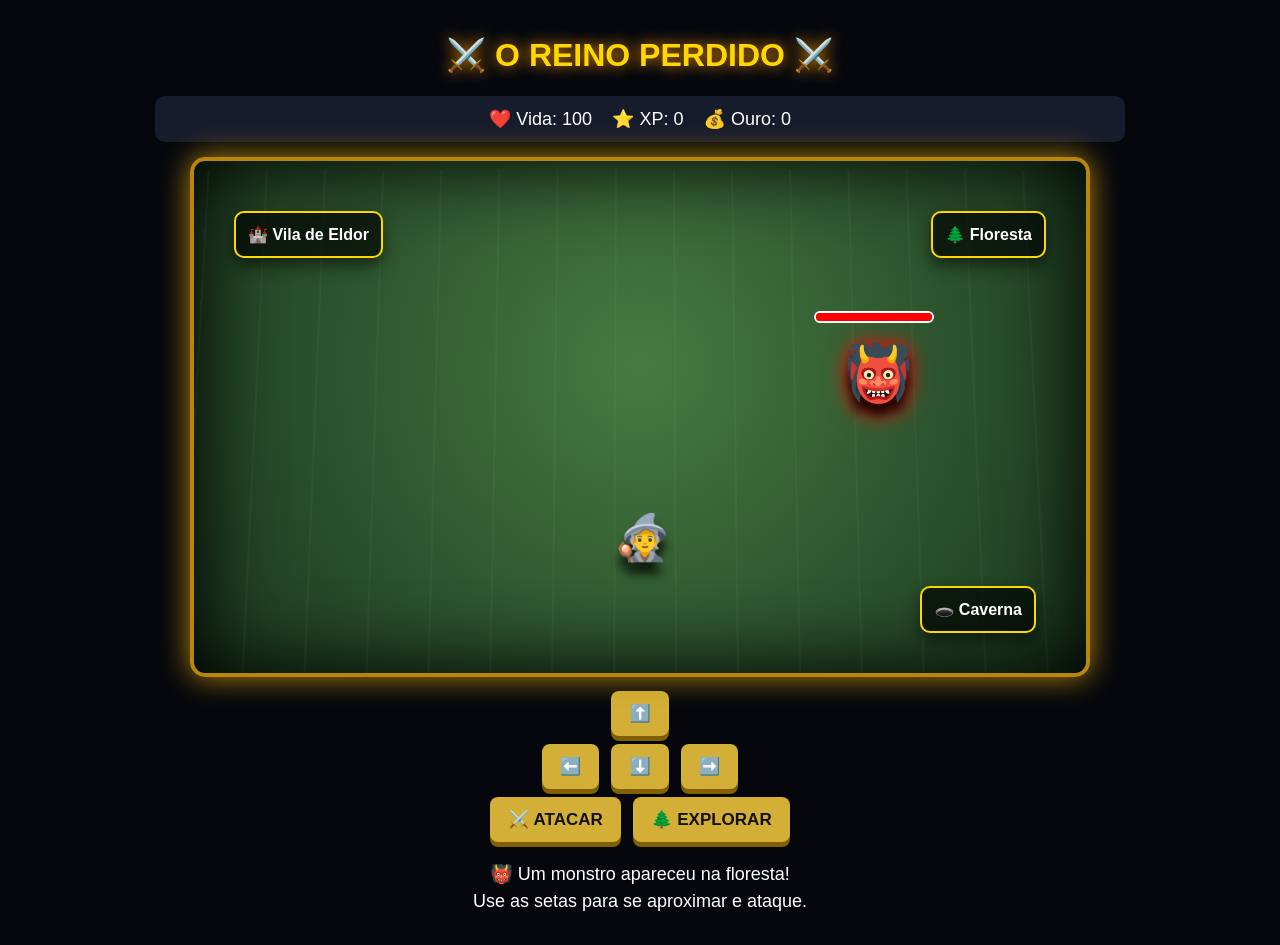
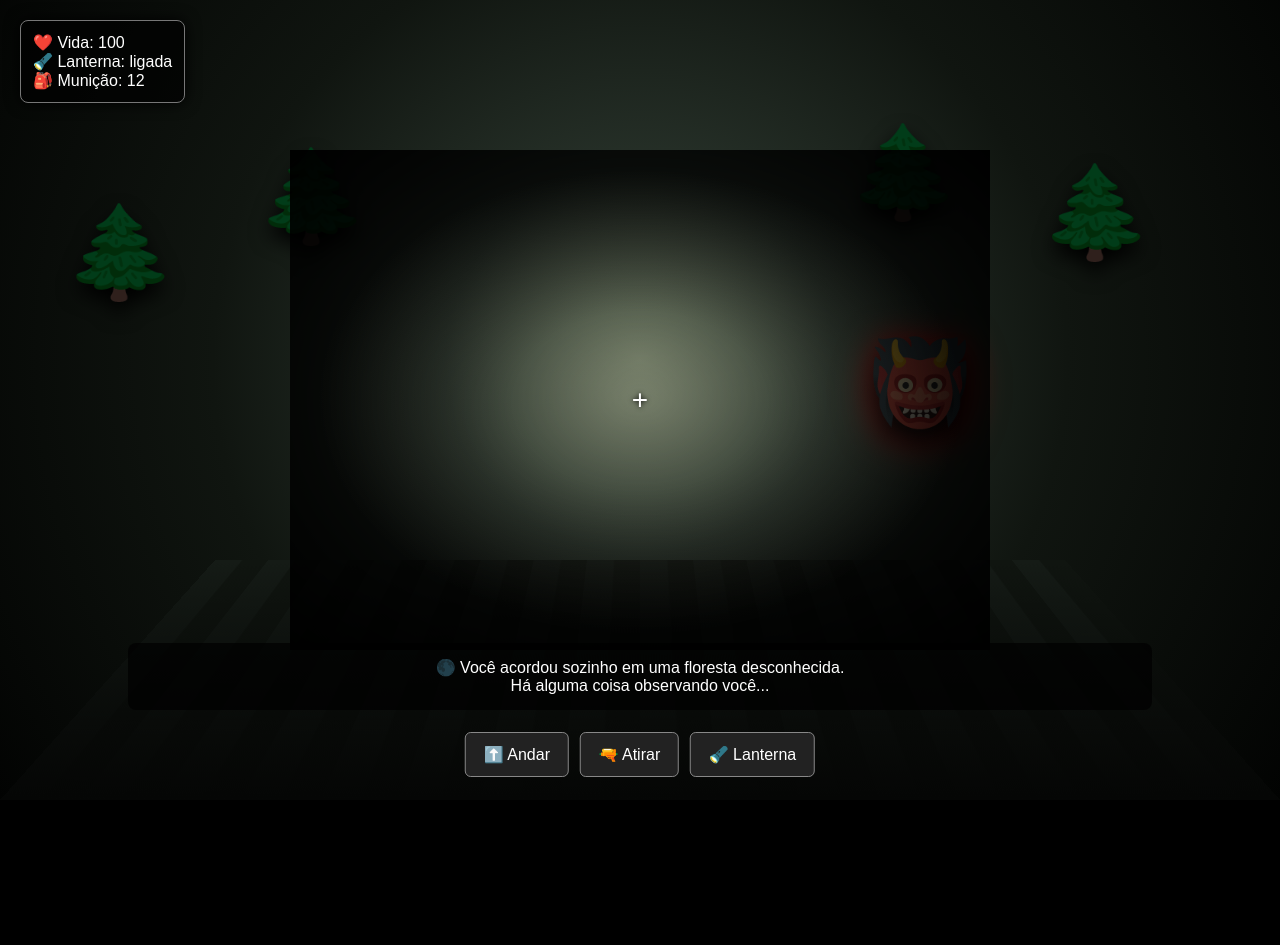
Before and after one commit to ademir225/snake-game, a plain HTML site: page index.html in a window 1280 px wide. After the commit the page ends 800 px from the top, so only its background shows below. Drawn offline with Linux system fonts and the light colour scheme.

Commit message:
Update index.html

```diff
--- a/index.html
+++ b/index.html
@@ -3,231 +3,218 @@
 <head>
 <meta charset="UTF-8">
 <meta name="viewport" content="width=device-width, initial-scale=1.0">
-
-<title>O Reino Perdido</title>
+<title>O Reino Perdido - Terror</title>
 
 <style>
-
 * {
     box-sizing: border-box;
 }
 
 body {
     margin: 0;
-    background: #05070d;
+    overflow: hidden;
+    background: #000;
     color: white;
     font-family: Arial, sans-serif;
-    text-align: center;
 }
 
 #jogo {
-    max-width: 1000px;
-    margin: auto;
-    padding: 15px;
+    width: 100vw;
+    height: 100vh;
+    position: relative;
+    background:
+        radial-gradient(circle at 50% 45%,
+        #596451 0%,
+        #263028 25%,
+        #101510 55%,
+        #020302 100%);
 }
 
-h1 {
-    color: #ffd700;
-    text-shadow: 0 0 15px #ff9900;
+/* efeito de profundidade */
+#chao {
+    position: absolute;
+    left: 0;
+    bottom: 0;
+    width: 100%;
+    height: 55%;
+
+    background:
+        linear-gradient(
+            to bottom,
+            rgba(0,0,0,0),
+            #050605
+        ),
+        repeating-linear-gradient(
+            90deg,
+            #151b16 0px,
+            #151b16 40px,
+            #101510 42px,
+            #101510 80px
+        );
+
+    transform: perspective(500px) rotateX(35deg);
+    transform-origin: bottom;
 }
 
-#status {
-    background: #171c2c;
-    padding: 12px;
-    border-radius: 10px;
-    margin-bottom: 15px;
-    font-size: 18px;
+/* árvores */
+.arvore {
+    position: absolute;
+    font-size: 90px;
+    filter: brightness(.35) drop-shadow(0 10px 10px black);
 }
 
-/* MUNDO */
+.a1 { left: 5%; top: 25%; }
+.a2 { left: 20%; top: 18%; }
+.a3 { right: 10%; top: 20%; }
+.a4 { right: 25%; top: 15%; }
 
-#mapa {
-    position: relative;
-    width: 900px;
-    max-width: 95vw;
-    height: 520px;
-    margin: auto;
-    overflow: hidden;
+/* HUD */
+#hud {
+    position: absolute;
+    top: 20px;
+    left: 20px;
+    z-index: 20;
+
+    background: rgba(0,0,0,.65);
+    border: 1px solid #777;
+    border-radius: 8px;
+
+    padding: 12px;
+
+    box-shadow: 0 0 15px black;
+}
+
+/* mira */
+#mira {
+    position: absolute;
+    left: 50%;
+    top: 50%;
+
+    transform: translate(-50%, -50%);
+
+    font-size: 28px;
+
+    z-index: 20;
+
+    color: white;
+    text-shadow: 0 0 5px black;
+}
+
+/* lanterna */
+#lanterna {
+    position: absolute;
+
+    left: 50%;
+    top: 50%;
+
+    width: 700px;
+    height: 500px;
+
+    transform: translate(-50%, -50%);
 
     background:
-        radial-gradient(circle at 50% 40%, #477b42, #18351d);
-
-    border: 4px solid #b8860b;
-    border-radius: 15px;
-
-    box-shadow:
-        inset 0 0 80px #000,
-        0 0 30px #b8860b;
-
-    perspective: 700px;
-}
-
-/* chão com efeito de profundidade */
-
-#chao {
-    position: absolute;
-    width: 100%;
-    height: 100%;
-
-    background:
-        repeating-linear-gradient(
-            90deg,
-            rgba(255,255,255,.03) 0px,
-            rgba(255,255,255,.03) 2px,
-            transparent 2px,
-            transparent 60px
+        radial-gradient(
+            ellipse,
+            rgba(255,255,220,.22) 0%,
+            rgba(255,255,220,.08) 25%,
+            rgba(0,0,0,.75) 65%,
+            rgba(0,0,0,.96) 100%
         );
 
-    transform: rotateX(5deg);
-}
-
-/* PERSONAGEM */
-
-#jogador {
-    position: absolute;
-
-    width: 50px;
-    height: 65px;
-
-    left: 420px;
-    top: 350px;
-
-    font-size: 45px;
-
-    filter: drop-shadow(0 12px 5px rgba(0,0,0,.7));
-
-    transition: .15s;
+    pointer-events: none;
 
     z-index: 10;
 }
 
-/* MONSTRO */
-
+/* monstro */
 #monstro {
     position: absolute;
 
-    width: 60px;
-    height: 70px;
+    left: 68%;
+    top: 42%;
 
-    left: 650px;
-    top: 180px;
-
-    font-size: 55px;
+    font-size: 80px;
 
     filter:
-        drop-shadow(0 12px 5px rgba(0,0,0,.8))
-        drop-shadow(0 0 10px red);
+        brightness(.45)
+        drop-shadow(0 15px 10px black)
+        drop-shadow(0 0 15px darkred);
 
-    z-index: 9;
+    z-index: 5;
+
+    animation: respirar 2s infinite;
 }
 
-/* LOCAIS */
+@keyframes respirar {
+    0%,100% {
+        transform: scale(1);
+    }
 
-.local {
+    50% {
+        transform: scale(1.04);
+    }
+}
+
+/* mensagem */
+#mensagem {
     position: absolute;
 
-    padding: 12px;
+    bottom: 90px;
+    left: 50%;
 
-    background: rgba(0,0,0,.65);
+    transform: translateX(-50%);
 
-    border: 2px solid #ffd700;
+    width: 80%;
 
-    border-radius: 10px;
+    text-align: center;
 
-    box-shadow: 0 8px 15px rgba(0,0,0,.5);
-
-    font-weight: bold;
-}
-
-#vila {
-    left: 40px;
-    top: 50px;
-}
-
-#floresta {
-    right: 40px;
-    top: 50px;
-}
-
-#caverna {
-    right: 50px;
-    bottom: 40px;
-}
-
-/* BARRA DO MONSTRO */
-
-#barraMonstro {
-    position: absolute;
-
-    left: 620px;
-    top: 150px;
-
-    width: 120px;
-    height: 12px;
-
-    background: #333;
-
-    border: 2px solid white;
-
-    border-radius: 10px;
-
-    overflow: hidden;
-
-    z-index: 11;
-}
-
-#vidaMonstro {
-    width: 100%;
-    height: 100%;
-
-    background: red;
-}
-
-/* MENSAGEM */
-
-#mensagem {
-    min-height: 60px;
+    background: rgba(0,0,0,.7);
 
     padding: 15px;
 
-    font-size: 18px;
+    border-radius: 8px;
 
-    line-height: 1.5;
+    z-index: 20;
 }
 
-/* CONTROLES */
+/* controles */
+#controles {
+    position: absolute;
+
+    bottom: 20px;
+    left: 50%;
+
+    transform: translateX(-50%);
+
+    z-index: 30;
+
+    text-align: center;
+}
 
 button {
+    background: #222;
+    color: white;
+
+    border: 1px solid #888;
+
+    border-radius: 6px;
+
     padding: 12px 18px;
 
-    margin: 4px;
-
-    border: none;
-
-    border-radius: 8px;
-
-    background: #d4af37;
-
-    color: #111;
-
-    font-size: 17px;
-
-    font-weight: bold;
+    margin: 3px;
 
     cursor: pointer;
 
-    box-shadow: 0 5px 0 #806000;
+    font-size: 16px;
 }
 
-button:active {
-    transform: translateY(4px);
-    box-shadow: 0 1px 0 #806000;
+button:hover {
+    background: #444;
 }
 
-.controles {
-    margin-top: 10px;
+#perigo {
+    color: #ff4444;
 }
-
 </style>
 </head>
 
@@ -235,277 +222,105 @@ button:active {
 
 <div id="jogo">
 
-<h1>⚔️ O REINO PERDIDO ⚔️</h1>
+    <div id="chao"></div>
 
-<div id="status">
+    <div class="arvore a1">🌲</div>
+    <div class="arvore a2">🌲</div>
+    <div class="arvore a3">🌲</div>
+    <div class="arvore a4">🌲</div>
 
-❤️ Vida: <span id="vida">100</span>
+    <div id="hud">
+        ❤️ Vida: <span id="vida">100</span><br>
+        🔦 Lanterna: ligada<br>
+        🎒 Munição: <span id="municao">12</span>
+    </div>
 
-&nbsp;&nbsp;
+    <div id="mira">+</div>
 
-⭐ XP: <span id="xp">0</span>
+    <div id="lanterna"></div>
 
-&nbsp;&nbsp;
+    <div id="monstro">👹</div>
 
-💰 Ouro: <span id="ouro">0</span>
+    <div id="mensagem">
+        🌑 Você acordou sozinho em uma floresta desconhecida.
+        <br>
+        Há alguma coisa observando você...
+    </div>
 
-</div>
+    <div id="controles">
 
-<div id="mapa">
+        <button onclick="andar('frente')">⬆️ Andar</button>
 
-<div id="chao"></div>
+        <button onclick="atirar()">🔫 Atirar</button>
 
-<div class="local" id="vila">
-🏰 Vila de Eldor
-</div>
+        <button onclick="lanterna()">🔦 Lanterna</button>
 
-<div class="local" id="floresta">
-🌲 Floresta
-</div>
-
-<div class="local" id="caverna">
-🕳️ Caverna
-</div>
-
-<div id="jogador"><div id="barraMonstro" style="
-position:absolute;
-left:645px;
-top:155px;
-width:75px;
-height:10px;
-background:#333;
-border:2px solid white;
-border-radius:10px;
-z-index:21;
-">
-    <div id="vidaMonstro" style="
-    width:100%;
-    height:100%;
-    background:red;
-    ">
     </div>
-</div>
-<div id="monstro" style="
-position:absolute;
-left:650px;
-top:180px;
-font-size:55px;
-z-index:20;
-filter:drop-shadow(0 10px 5px black);
-">
-👹
-</div>
-
-🧙
-</div>
-
-<div id="barraMonstro">
-<div id="vidaMonstro"></div>
-</div>
-
-<div id="monstro">
-👹
-</div>
-
-</div>
-
-<div class="controles">
-
-<button onclick="mover(0,-25)">⬆️</button>
-
-<br>
-
-<button onclick="mover(-25,0)">⬅️</button>
-
-<button onclick="mover(0,25)">⬇️</button>
-
-<button onclick="mover(25,0)">➡️</button>
-
-</div>
-
-<div>
-
-<button onclick="atacar()">
-⚔️ ATACAR
-</button>
-
-<button onclick="explorar()">
-🌲 EXPLORAR
-</button>
-
-</div>
-
-<div id="mensagem">
-
-👹 Um monstro apareceu na floresta!
-<br>
-Use as setas para se aproximar e ataque.
-
-</div>
 
 </div>
 
 <script>
 
-let x = 420;
-let y = 350;
+let vida = 100;
+let municao = 12;
+let luz = true;
 
-let vida = 100;
-let xp = 0;
-let ouro = 0;
+function atirar() {
 
-let vidaMonstro = 100;
+    if (municao <= 0) {
 
-function mover(dx, dy) {
+        document.getElementById("mensagem").innerHTML =
+        "🔫 Sem munição! Você precisa encontrar mais.";
 
-    x += dx;
-    y += dy;
-
-    if (x < 10) x = 10;
-    if (y < 10) y = 10;
-
-    if (x > 840) x = 840;
-    if (y > 450) y = 450;
-
-    document.getElementById("jogador").style.left =
-        x + "px";
-
-    document.getElementById("jogador").style.top =
-        y + "px";
-
-    verificarDistancia();
-
-}
-
-document.addEventListener("keydown", function(event) {
-
-    if (event.key === "ArrowUp") {
-        mover(0,-25);
+        return;
     }
 
-    if (event.key === "ArrowDown") {
-        mover(0,25);
-    }
+    municao--;
 
-    if (event.key === "ArrowLeft") {
-        mover(-25,0);
-    }
+    document.getElementById("municao").textContent =
+        municao;
 
-    if (event.key === "ArrowRight") {
-        mover(25,0);
-    }
+    document.getElementById("mensagem").innerHTML =
+        "💥 DISPARO! O som ecoou pela floresta...";
 
-});
+    if (municao === 0) {
 
-function verificarDistancia() {
-
-    let mx = 650;
-    let my = 180;
-
-    let distancia =
-        Math.sqrt(
-            Math.pow(x - mx, 2) +
-            Math.pow(y - my, 2)
-        );
-
-    if (distancia < 130) {
-
-        document.getElementById("mensagem").innerHTML =
-        "👹 Você está perto do monstro! " +
-        "Clique em ⚔️ ATACAR para lutar!";
+        document.getElementById("mensagem").innerHTML +=
+        "<br>⚠️ Sua munição acabou.";
 
     }
 
 }
 
-function atacar() {
+function andar(direcao) {
 
-    let mx = 650;
-    let my = 180;
+    document.getElementById("mensagem").innerHTML =
+        "👣 Você avançou pela floresta...";
 
-    let distancia =
-        Math.sqrt(
-            Math.pow(x - mx, 2) +
-            Math.pow(y - my, 2)
-        );
+}
 
-    if (distancia > 150) {
+function lanterna() {
+
+    luz = !luz;
+
+    const elemento =
+        document.getElementById("lanterna");
+
+    if (luz) {
+
+        elemento.style.opacity = "1";
 
         document.getElementById("mensagem").innerHTML =
-        "⚠️ Você está muito longe! " +
-        "Aproxime-se do monstro.";
-
-        return;
-    }
-
-    if (vidaMonstro <= 0) {
-
-        document.getElementById("mensagem").innerHTML =
-        "🏆 Você já derrotou este monstro!";
-
-        return;
-    }
-
-    let dano = Math.floor(Math.random() * 20) + 10;
-
-    vidaMonstro -= dano;
-
-    if (vidaMonstro < 0) {
-        vidaMonstro = 0;
-    }
-
-    document.getElementById("vidaMonstro").style.width =
-        vidaMonstro + "%";
-
-    if (vidaMonstro <= 0) {
-
-        xp += 50;
-        ouro += 25;
-
-        document.getElementById("monstro").innerHTML = "💀";
-
-        document.getElementById("mensagem").innerHTML =
-        "🏆 VITÓRIA! Você derrotou o monstro! " +
-        "Ganhou ⭐ 50 XP e 💰 25 moedas.";
+            "🔦 A lanterna foi ligada.";
 
     } else {
 
-        let danoInimigo =
-            Math.floor(Math.random() * 10) + 5;
-
-        vida -= danoInimigo;
-
-        if (vida < 0) {
-            vida = 0;
-        }
+        elemento.style.opacity = ".15";
 
         document.getElementById("mensagem").innerHTML =
-        "⚔️ Você causou " + dano +
-        " de dano!<br>" +
-        "👹 O monstro causou " +
-        danoInimigo + " de dano em você.";
+            "🌑 A lanterna foi desligada...";
 
     }
-
-    atualizar();
-
-}
-
-function explorar() {
-
-    document.getElementById("mensagem").innerHTML =
-    "🌲 Você está explorando a floresta. " +
-    "Talvez exista uma pista sobre o Cristal de Eldor...";
-
-}
-
-function atualizar() {
-
-    document.getElementById("vida").textContent = vida;
-
-    document.getElementById("xp").textContent = xp;
-
-    document.getElementById("ouro").textContent = ouro;
 
 }
 
```
